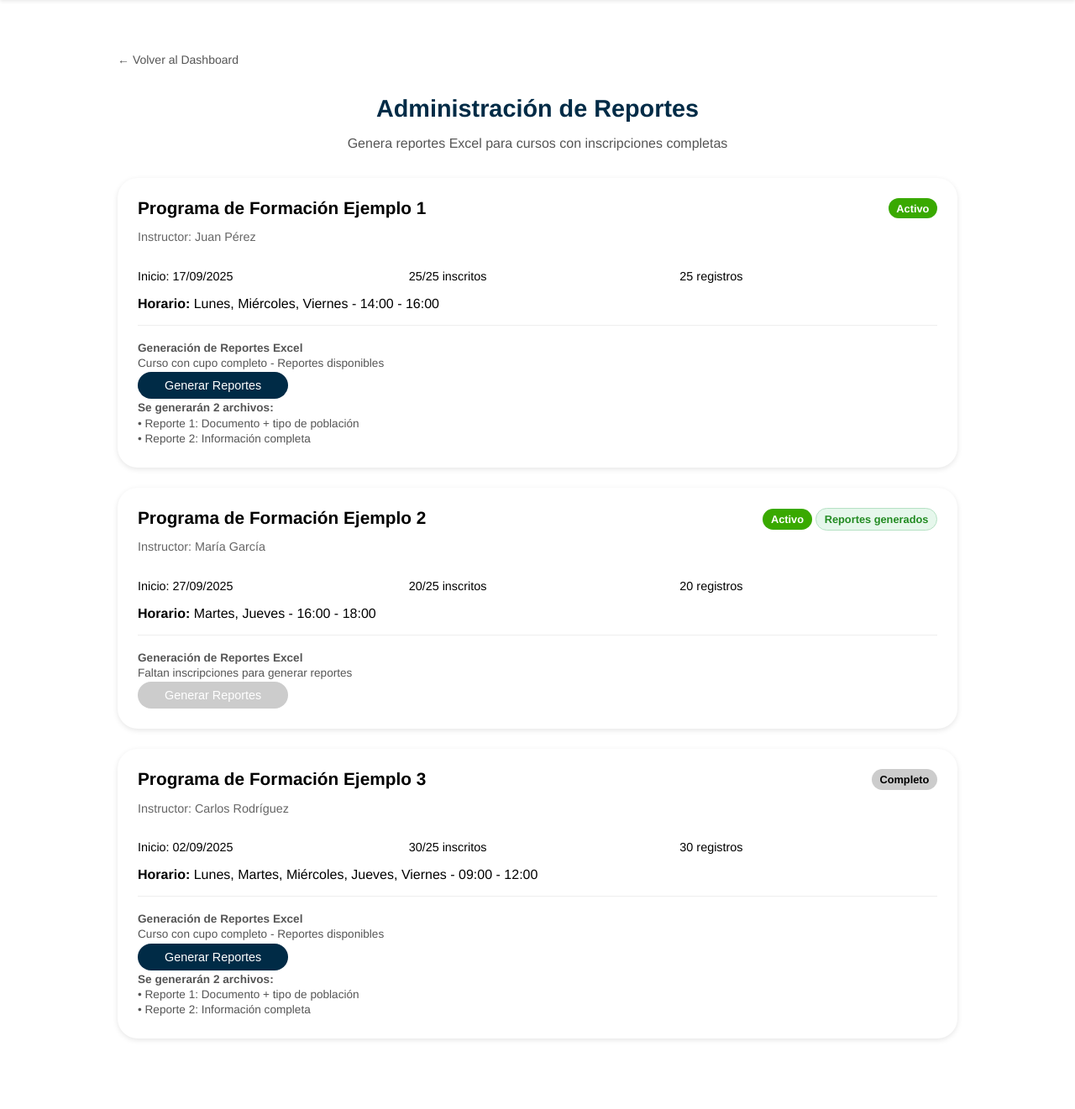
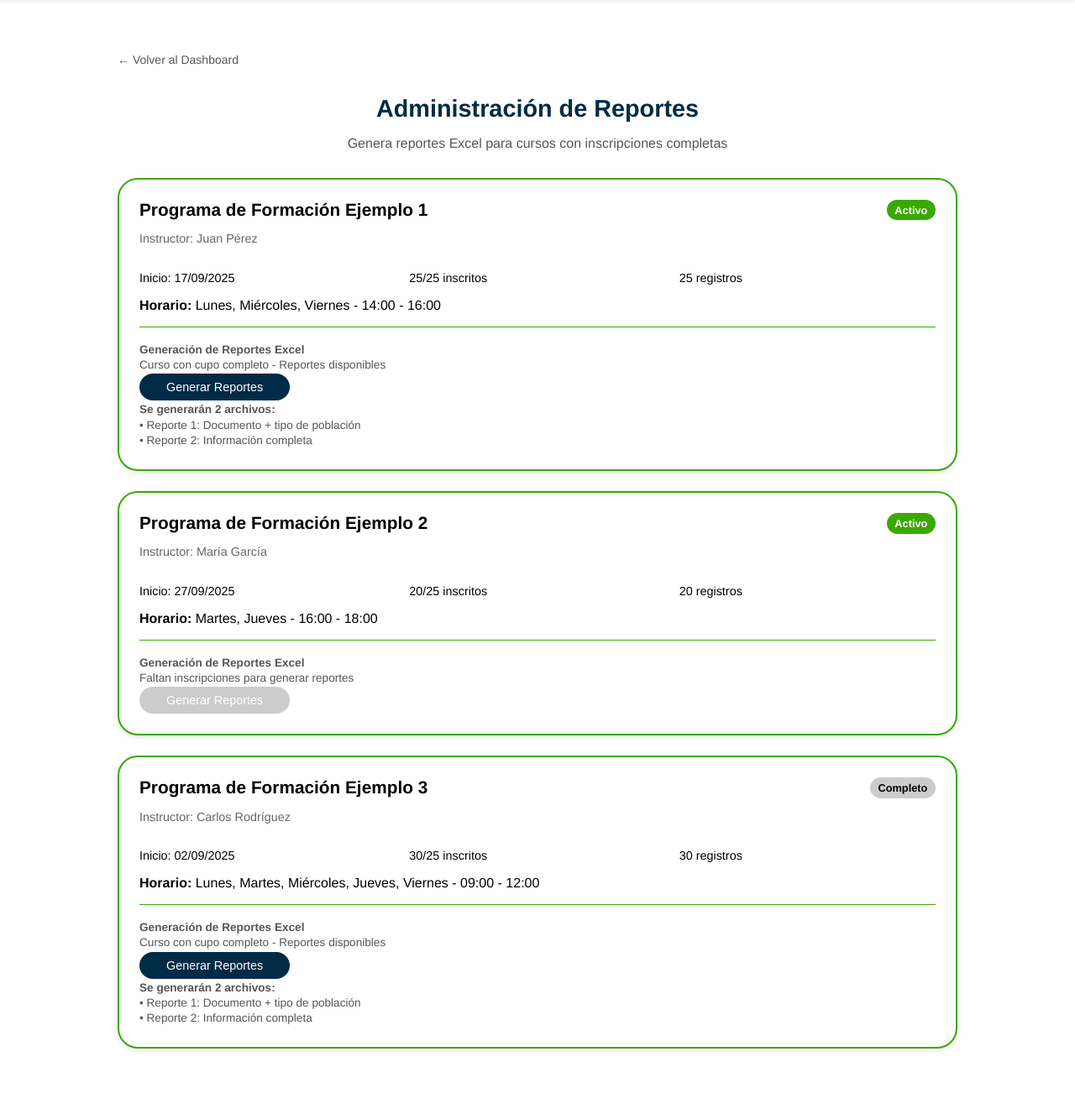
Before and after one commit to G1lber/Entreno-Cursos-Cortos, a Django app: page /reportes/ in a window 1280 px wide. Shown: the part 46-1367 px from the top of the page at 84% size. Before the commit the page ends 1285 px from the top, so only its background shows below. Run offline with Django 5.2, Linux system fonts and the light colour scheme; the visitor is signed in with stand-in values (Sample User, id 1).

Commit message:
Update Usuario email field and UI improvements
Set max_length=50 for Usuario email field and enforce uniqueness via migration. Improved card and report section styling, added extra_css block to base_nav.html, refactored reportes.html for better structure and CSS inclusion, and set MySQL charset to utf8mb4 in settings.

```diff
--- a/curso/models.py
+++ b/curso/models.py
@@ -54,7 +54,7 @@ from django.db import models
 from .managers import UsuarioManager
 class Usuario(AbstractUser):
     username = None  # Eliminamos username, usamos email
-    email = models.EmailField("correo electrónico", unique=True)
+    email = models.EmailField("correo electrónico", max_length=50,unique=True)
 
     tipo_documento = models.ForeignKey(
         "TipoDocumento",
--- a/curso/static/css/styles.css
+++ b/curso/static/css/styles.css
@@ -58,6 +58,7 @@ body {
 .card {
   background: var(--color-secondary);
   border-radius: var(--border-radius);
+  border: 2px solid var(--color-secundario);
   padding: 1.5rem;
   margin-bottom: 1.5rem;
   box-shadow: 0 2px 6px rgba(0,0,0,0.1);
@@ -118,7 +119,7 @@ body {
 
 /* Report Section */
 .report-section {
-  border-top: 1px solid #eee;
+  border-top: 1px solid #39A900;
   padding-top: 1rem;
   margin-top: 1rem;
 }
--- a/curso/templates/base_nav.html
+++ b/curso/templates/base_nav.html
@@ -6,6 +6,7 @@
   <meta charset="UTF-8">
   <title>{% block title %}Sistema de Gestión de Cursos{% endblock %}</title>
   <link rel="stylesheet" href="{% static 'css/base_nav.css' %}">
+  {% block extra_css %}{% endblock %}
 </head>
 <body>
   <!-- Barra superior -->
--- a/curso/templates/reportes.html
+++ b/curso/templates/reportes.html
@@ -1,16 +1,11 @@
 {% extends "base_nav.html" %}
-
 {% load static %}
 
+{% block extra_css %}
+  <link rel="stylesheet" href="{% static 'css/styles.css' %}">
+{% endblock %}
+
 {% block content %}
-<!DOCTYPE html>
-<html lang="es">
-<head>
-  <meta charset="UTF-8">
-  <title>Administración de Reportes</title>
-  <link rel="stylesheet" href="{% static 'css/styles.css' %}">
-</head>
-<body>
   <div class="container">
     <!-- Botón volver -->
     <a href="{% url 'dashboard' %}" class="back-link">← Volver al Dashboard</a>
@@ -33,9 +28,6 @@
               <span class="badge badge-active">Activo</span>
             {% else %}
               <span class="badge badge-complete">Completo</span>
-          {% endif %}
-          {% if course.reportsGenerated %}
-            <span class="badge badge-reports">Reportes generados</span>
             {% endif %}
           </div>
         </div>
@@ -76,6 +68,4 @@
       </div>
     {% endfor %}
   </div>
-</body>
-</html>
 {% endblock %}
--- a/entreno/settings.py
+++ b/entreno/settings.py
@@ -83,6 +83,7 @@ DATABASES = {
         'HOST': '127.0.0.1',                   # Servidor (localhost)
         'PORT': '3306',                        # Puerto por defecto MySQL
         'OPTIONS': {
+            'charset': 'utf8mb4',
             'init_command': "SET sql_mode='STRICT_TRANS_TABLES'"
         }
     }
```
Also changed, not shown: curso/migrations/0002_alter_usuario_email.py (added). Lines whose indentation alone changed are shown as unchanged.
